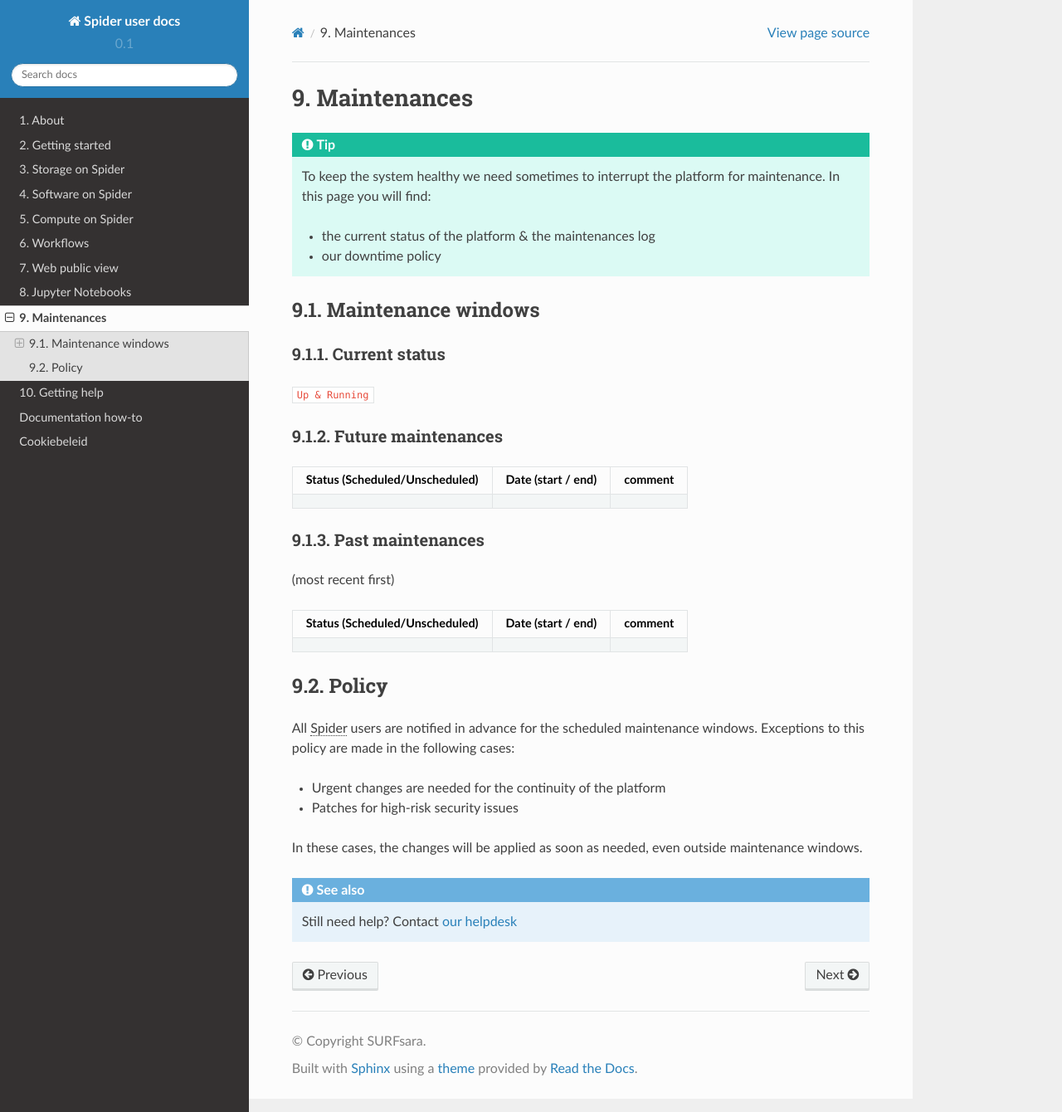
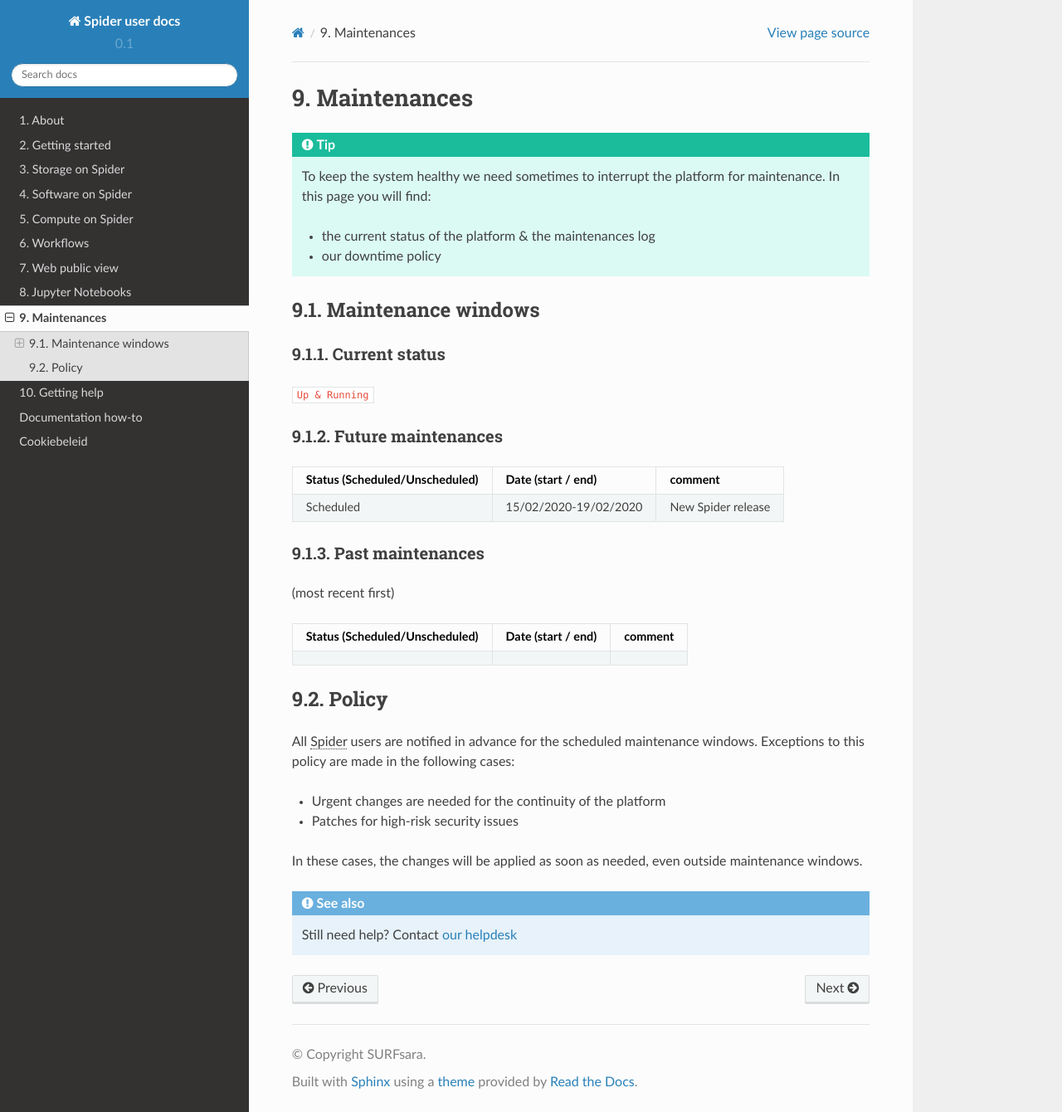
Before and after one commit to sara-nl/spiderdocs, a Sphinx documentation site: the page built from source/Pages/maintenances.rst, in a window 1280 px wide and 1340 px high. Shown: the whole window at 83% size. Built offline with Sphinx 7.4.7 and the Read the Docs theme 2.0.0, drawn with Linux system fonts in a browser that asks for light colours.

Commit message:
Update maintenances.rst

```diff
--- a/source/Pages/maintenances.rst
+++ b/source/Pages/maintenances.rst
@@ -30,10 +30,11 @@ Current status
 Future maintenances
 ===================
 
-==============================  ==================  =======
-Status (Scheduled/Unscheduled)  Date (start / end)  comment
-==============================  ==================  =======
-==============================  ==================  =======
+==============================  =====================  =======
+Status (Scheduled/Unscheduled)  Date (start / end)     comment
+==============================  =====================  =======
+Scheduled                       15/02/2020-19/02/2020  New Spider release
+==============================  =====================  =======
 
 .. _past-maintenances:
 
```
